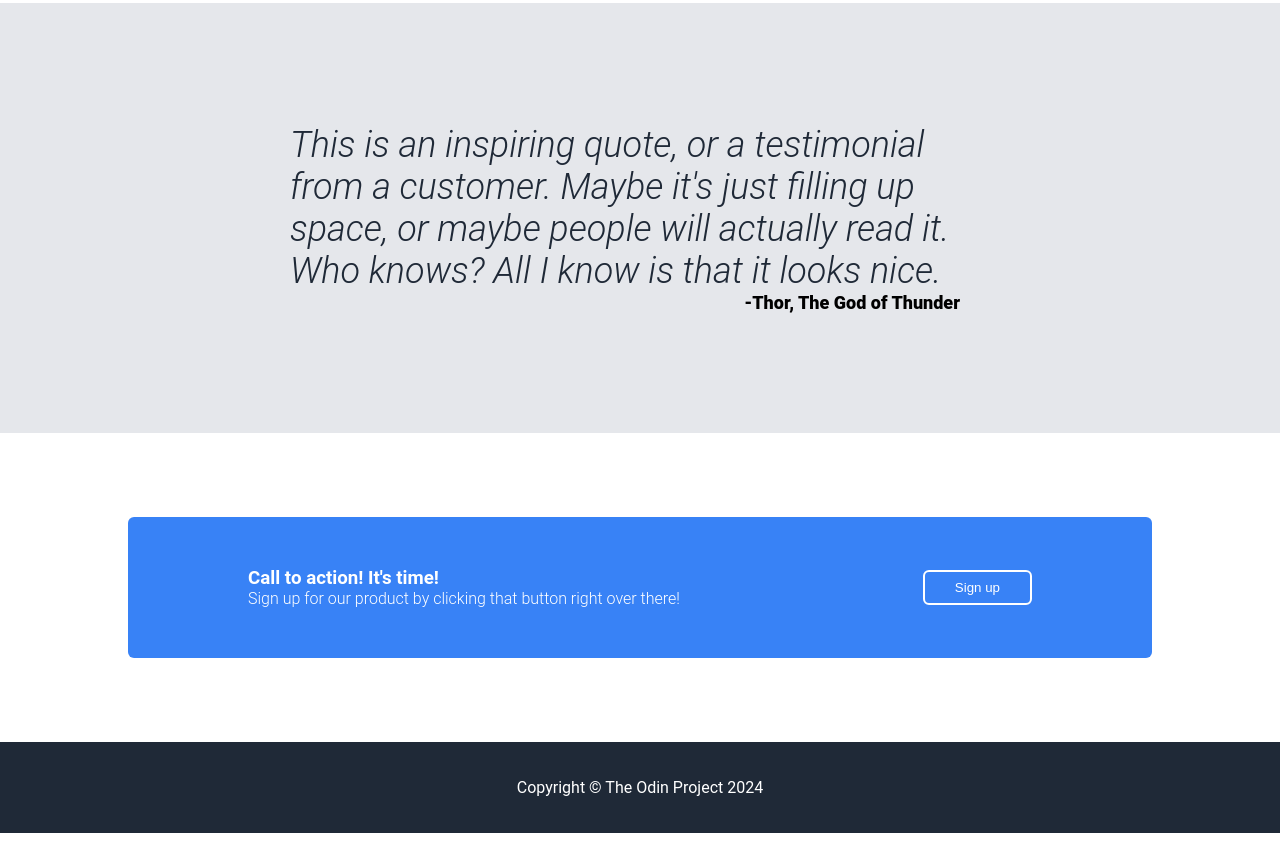
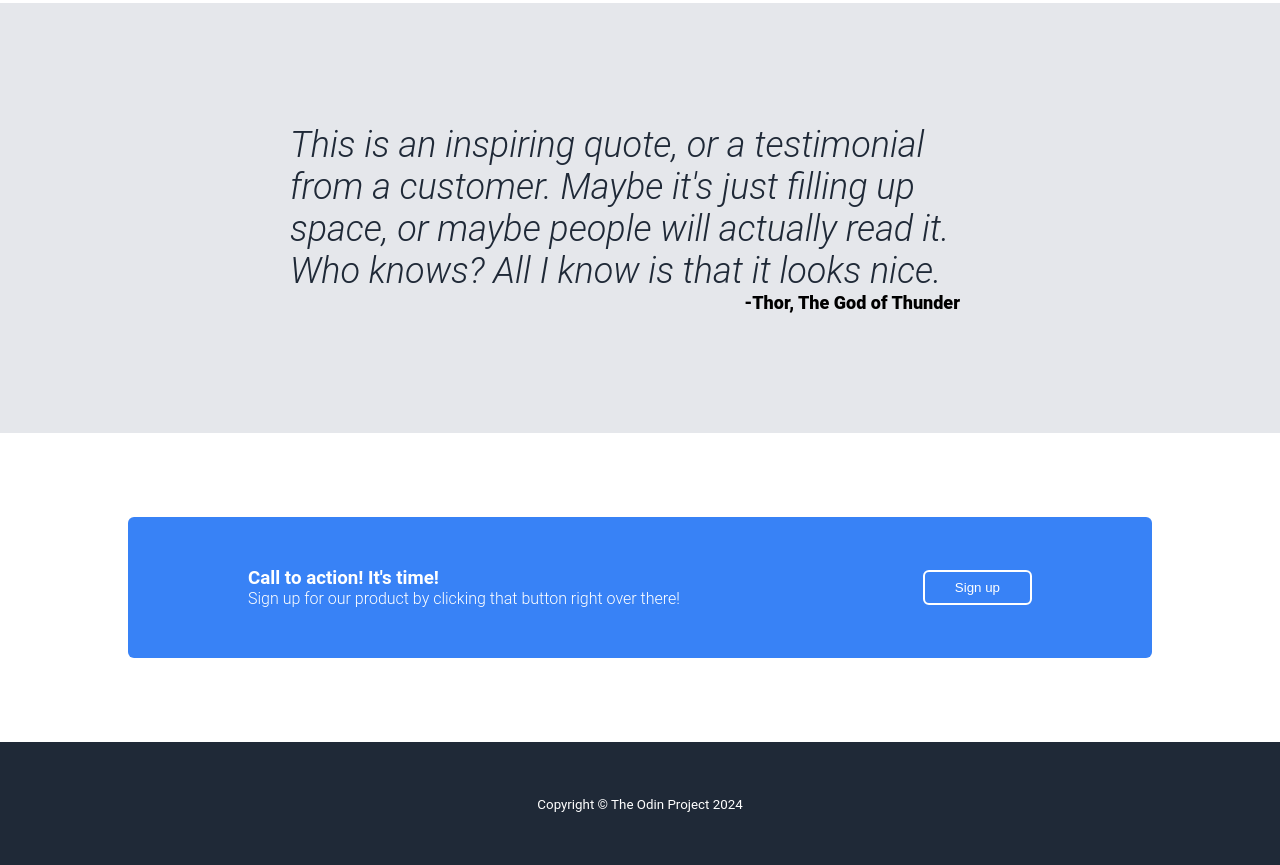
Before and after one commit to liyiz/TOP-landingpage, a plain HTML site: page index.html in a window 1280 px wide. Shown: the part 958-1823 px from the top of the page. Before the commit the page ends 1791 px from the top, so only its background shows below. Drawn offline with Linux system fonts and the light colour scheme.

Commit message:
Add <small> tag to footer

```diff
--- a/index.html
+++ b/index.html
@@ -61,6 +61,6 @@
             <button class="signup">Sign up</button>
         </div>
     </section>
-    <footer>Copyright © The Odin Project 2024</footer>
+    <footer><p><small>Copyright © The Odin Project 2024</small><p></p></footer>
 </body>
 </html>
```
